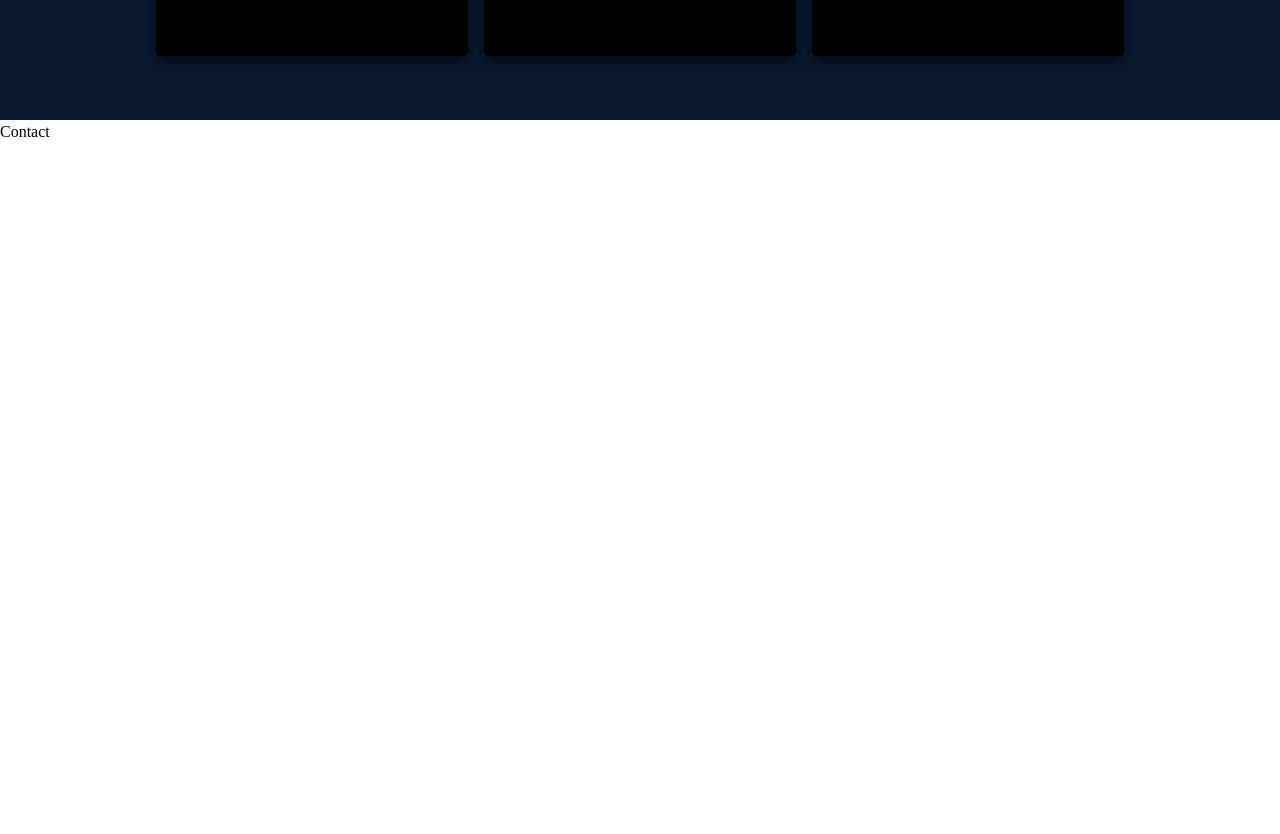
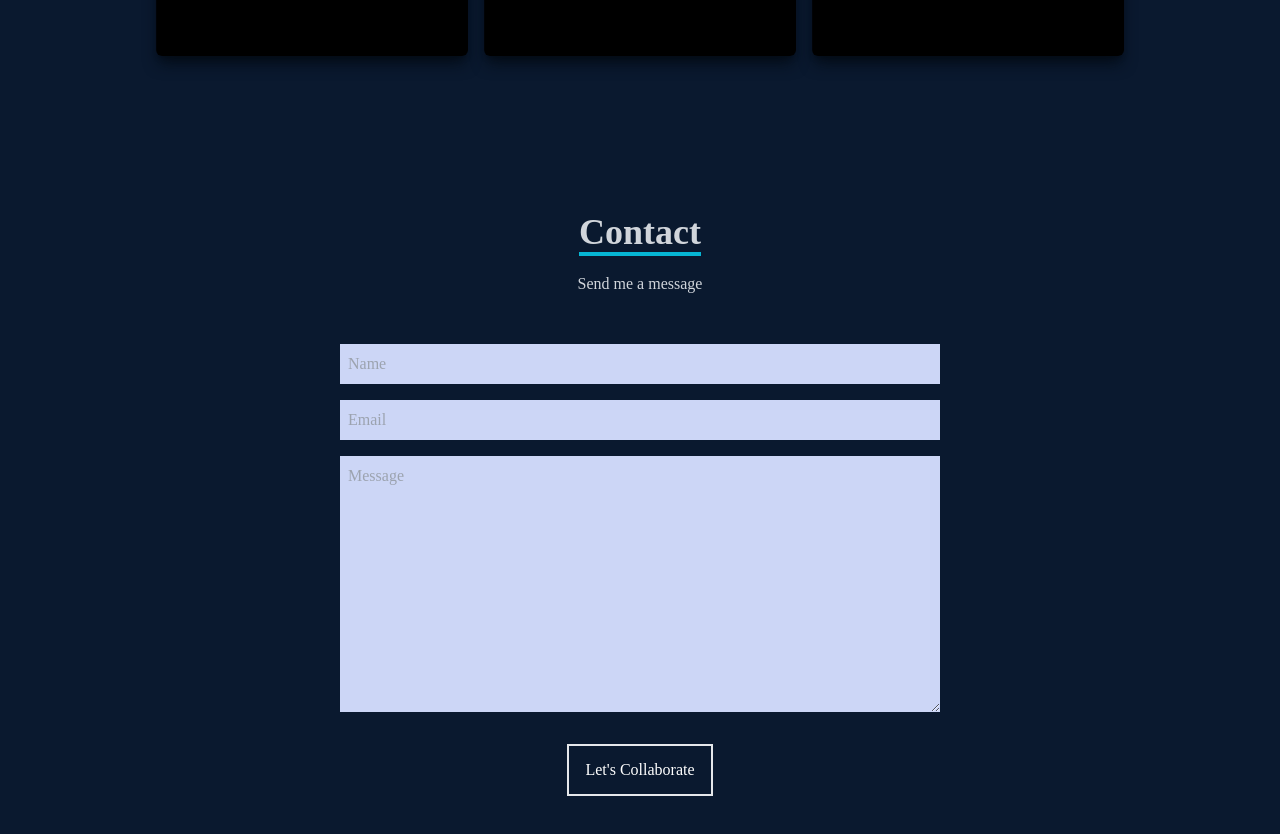
Before and after one commit to JPham8010/portfolio, a React (Create React App) app: page / in a window 1280 px wide. Shown: the part 3080-3914 px from the top of the page. Before the commit the page ends 3224 px from the top, so only its background shows below. Built offline with nearby package versions, Linux system fonts and the light colour scheme.

Commit message:
adding contact info section

```diff
--- a/src/components/contact.jsx
+++ b/src/components/contact.jsx
@@ -1,8 +1,19 @@
-import React from 'react'
+import React from 'react';
 
-function Contact() {
+const Contact = () => {
   return (
-    <div>Contact</div>
+    <div name='contact' className='w-full h-screen bg-[#0a192f] flex justify-center items-center p-4'>
+        <div className='flex flex-col max-w-[600px] w-full'>
+            <div className='pb-8 flex flex-col justify-center w-full h-full items-center'>
+                <p className='text-4xl font-bold inline border-b-4 border-cyan-500 text-gray-300'>Contact</p>
+                <p className='text-gray-300 py-4'>Send me a message</p>
+            </div>
+            <input className='bg-[#ccd6f6] p-2' type="text" placeholder='Name' name='name' />
+            <input className='my-4 p-2 bg-[#ccd6f6]' type="email" placeholder='Email' name='email' />
+            <textarea className='bg-[#ccd6f6] p-2' name="message" rows="10" placeholder='Message'></textarea>
+            <button className='text-white border-2 hover:bg-cyan-500 hover:border-cyan-500 px-4 py-3 my-8 mx-auto flex items-center'>Let's Collaborate</button>
+        </div>
+    </div>
   )
 }
 export default Contact
```
